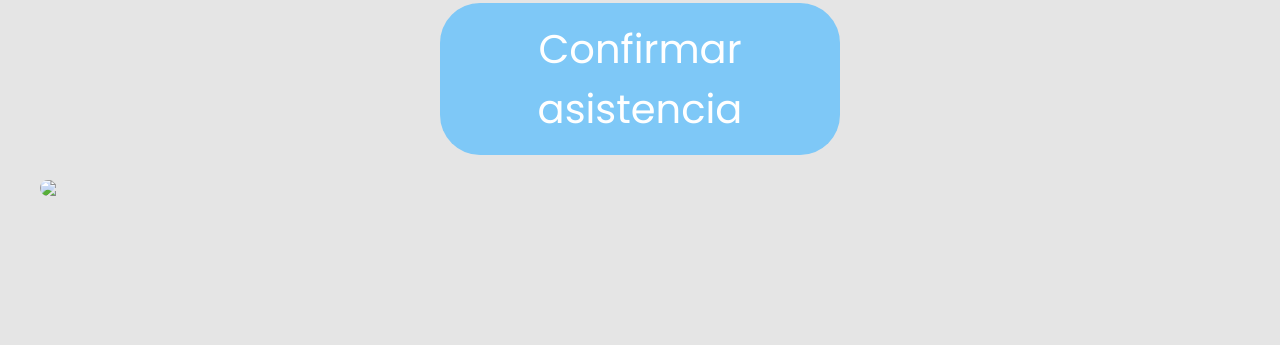
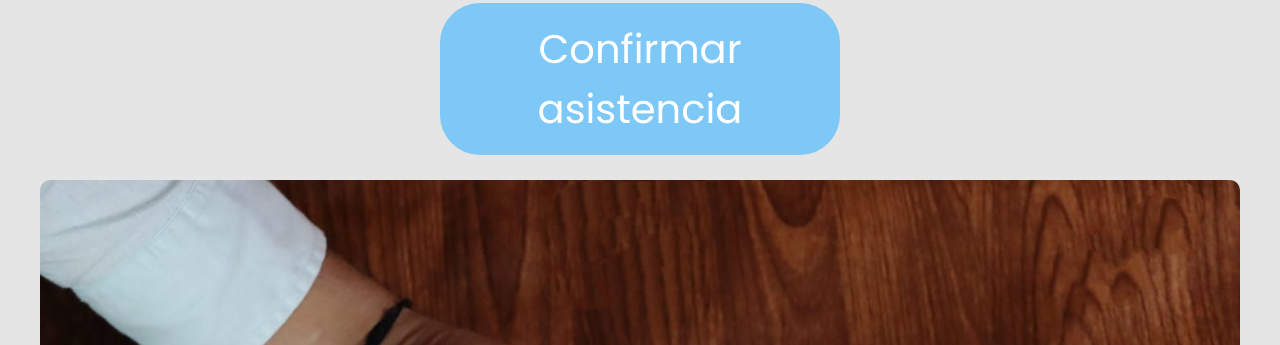
Before and after one commit to ateni12/BAUTIZO, a plain HTML site: page index.html in a window 1280 px wide. Shown: the part 11655-12000 px from the top of the page. Before the commit the page ends 11916 px from the top, so only its background shows below. Drawn offline with Linux system fonts and the light colour scheme.

Commit message:
Change image file extension from .jpeg to .jpg

```diff
--- a/index.html
+++ b/index.html
@@ -83,7 +83,7 @@
 <a class="boton" href="#https://docs.google.com/forms/d/e/1FAIpQLSdVDObsUXzAwIq6TpGLbE0doS6zEyoCZ-RvErkqkl8fz0lGaA/viewform?usp=publish-editor" target="_blank">Confirmar asistencia</a>
 
 
-<img src="foto3.jpeg">
+<img src="foto3.jpg">
 
 </section>
 
```
